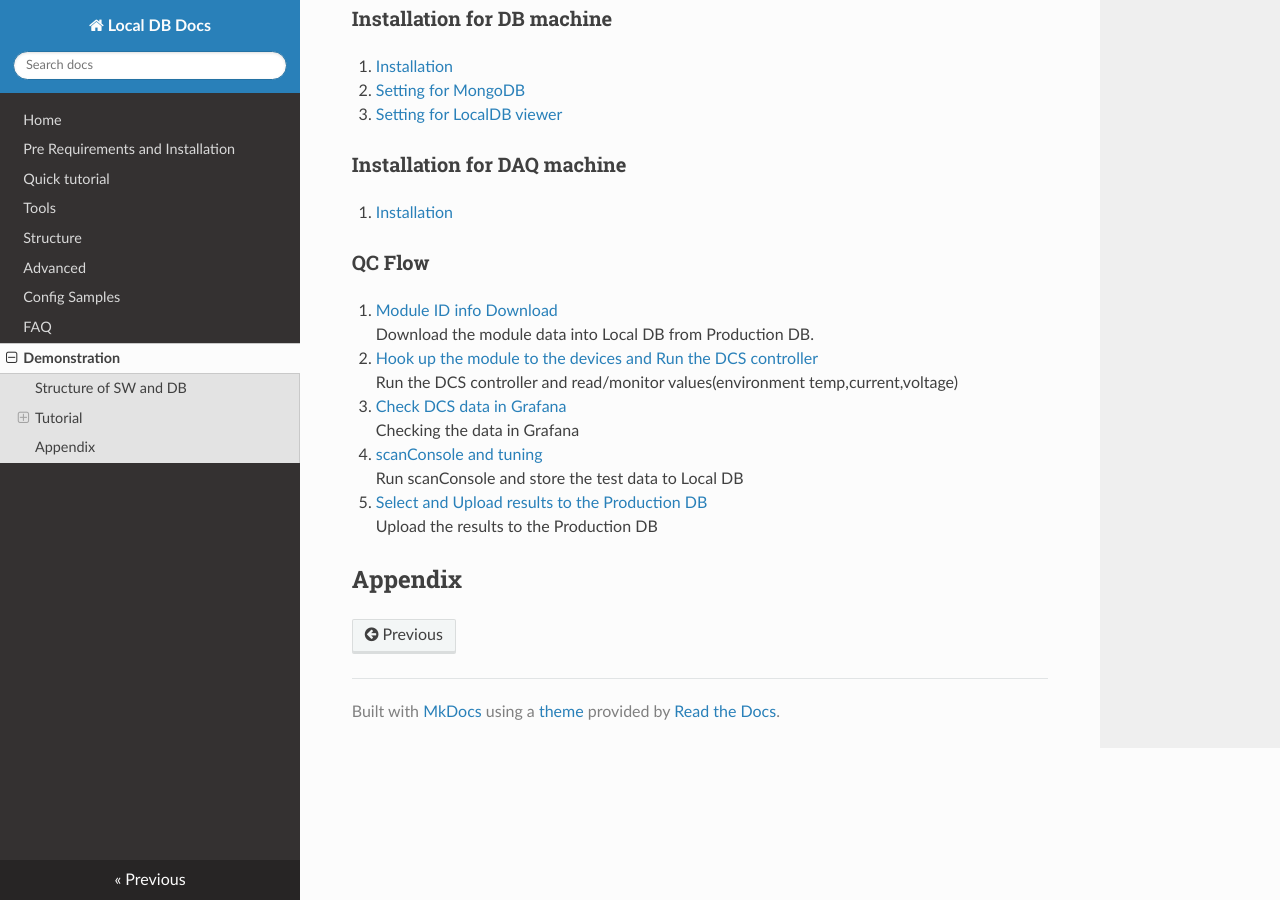
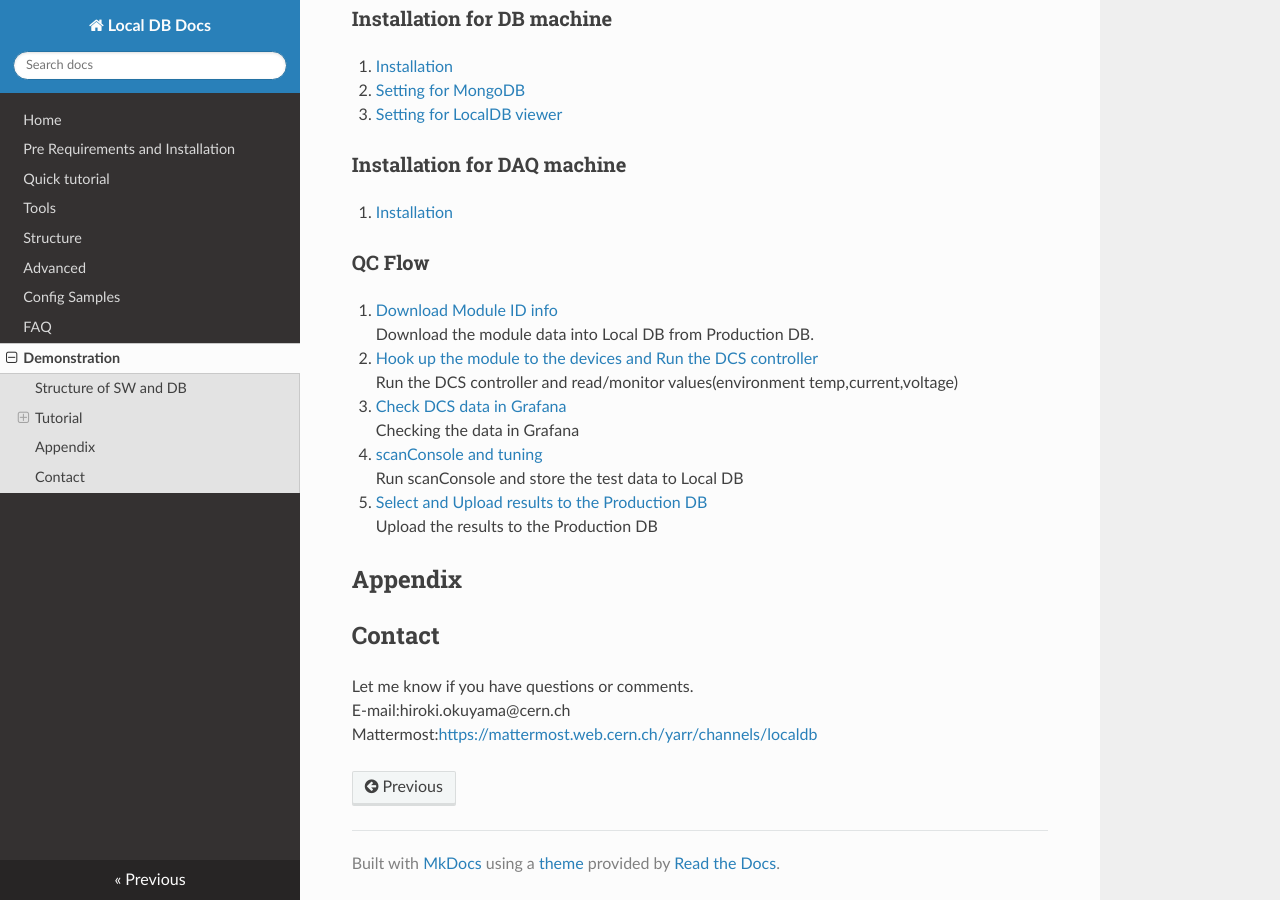
Before and after one commit to jlab-hep/localdb-docs, an MkDocs documentation site: the page built from docs/database_demonstration_flow.md, in a window 1280 px wide and 900 px high, scrolled down 1175 px. Built offline with MkDocs 1.6.1, drawn with Linux system fonts in a browser that asks for light colours; nearby versions of some CDN libraries; old or Windows-style settings are respelled for this version of MkDocs.

Commit message:
added email address for me

```diff
--- a/docs/database_demonstration_flow.md
+++ b/docs/database_demonstration_flow.md
@@ -28,7 +28,7 @@ In this QC demonstration, we can learn the follow things:
 1. [Installation](database_demonstration_install_daq_machine.md)<br>
 
 ### QC Flow
-1. [Module ID info Download](database_demonstration_download_itkpd.md)<br>
+1. [Download Module ID info](database_demonstration_download_itkpd.md)<br>
 Download the module data into Local DB from Production DB.
 2. [Hook up the module to the devices and Run the DCS controller](database_demonstration_run_dcs.md)<br>
 Run the DCS controller and read/monitor values(environment temp,current,voltage)
@@ -43,6 +43,11 @@ Upload the results to the Production DB
 
 
 
+
+## Contact
+Let me know if you have questions or comments.<br>
+E-mail:hiroki.okuyama@cern.ch<br>
+Mattermost:[https://mattermost.web.cern.ch/yarr/channels/localdb](https://mattermost.web.cern.ch/yarr/channels/localdb)
 <!--
 ![demo flow](images/demo_flow.png)
 -->
```
Also changed, not shown: docs/database_demonstration_download_itkpd.md (+1 -1 lines), docs/database_demonstration_install_daq_machine.md (+1 -1 lines), docs/database_demonstration_scanconsole.md (+1 -1 lines), docs/images/demo_grafana_db_source_1.png, docs/images/demo_grafana_db_source_2.png, docs/images/demo_grafana_db_source_3.png, docs/images/demo_grafana_db_source_4.png, docs/images/demo_grafana_db_source_5.png.
